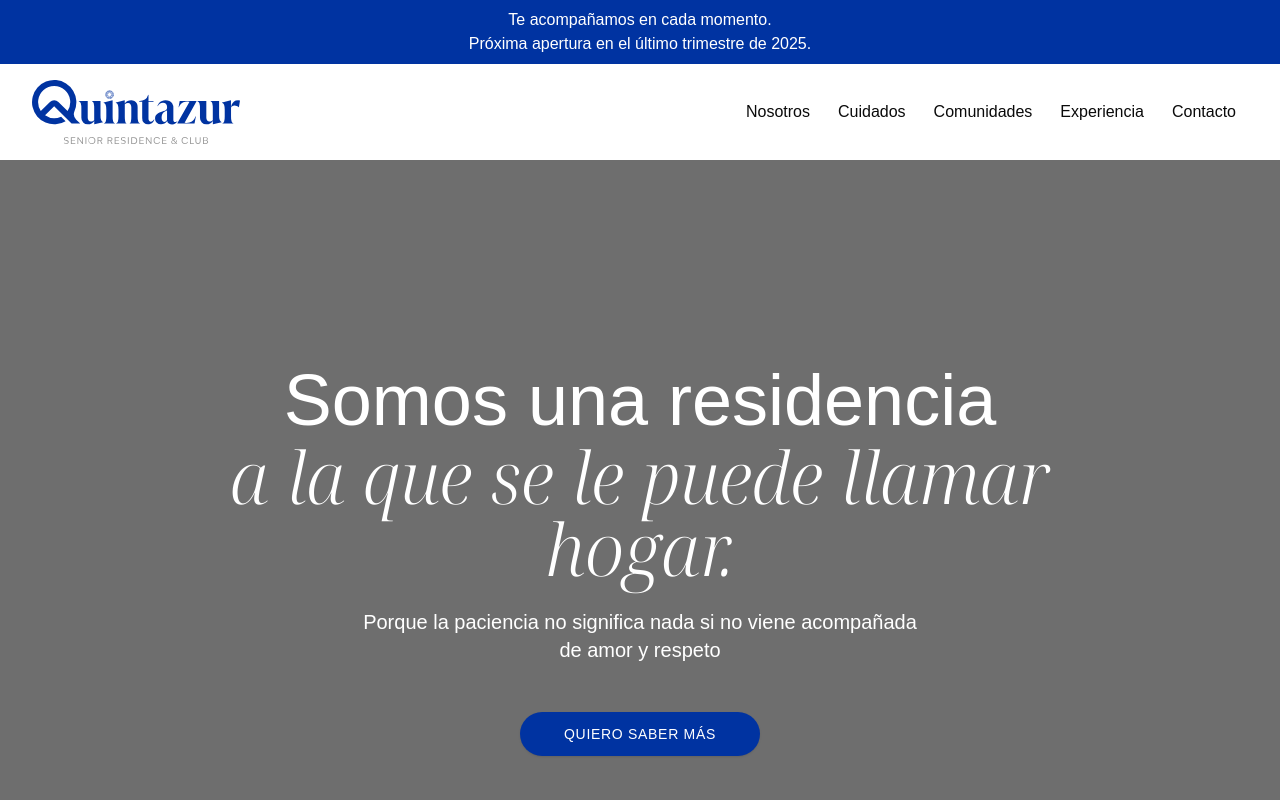
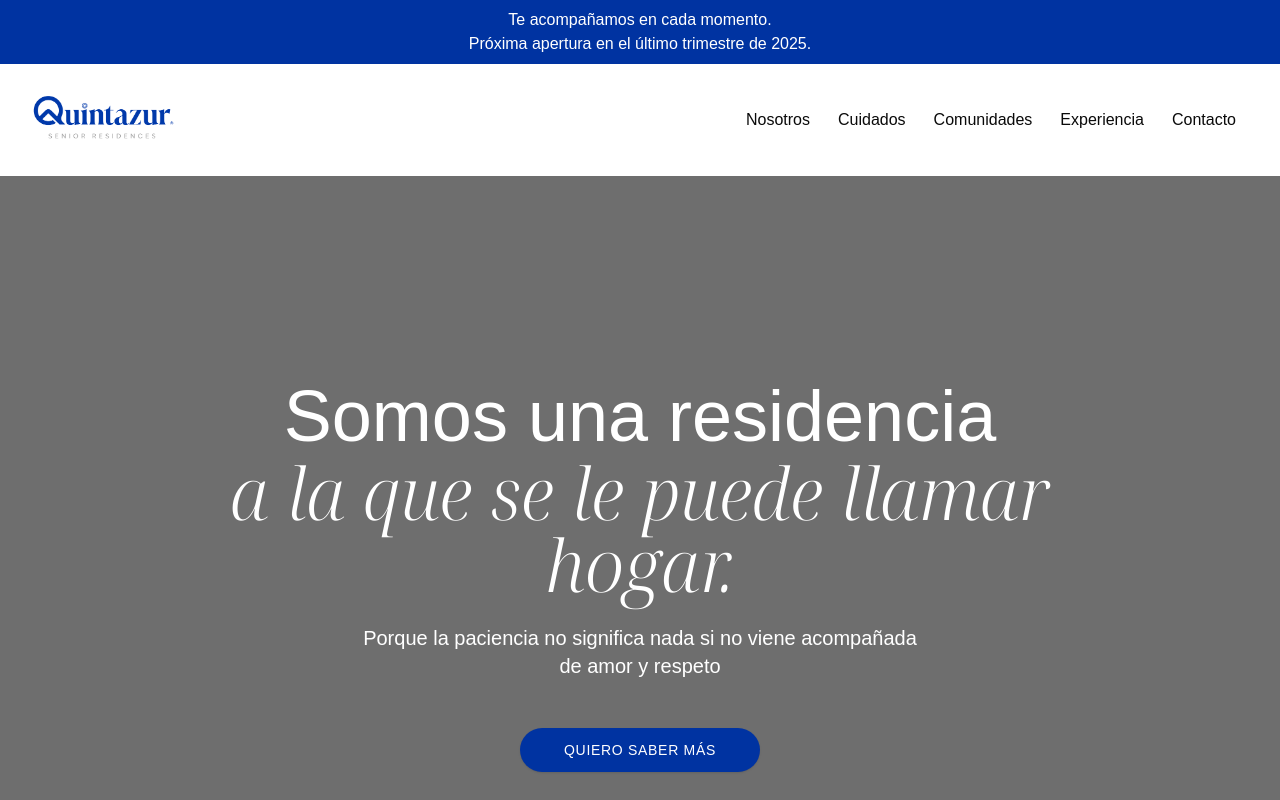
Before and after one commit to felixvnolasco84/Quintazur, a React (Vite) app: page / in a window 1280 px wide. Shown: the top 800 px of the page. Built offline with nearby package versions, Linux system fonts and the light colour scheme; no server answers; a web font is replaced by a local one.

Commit message:
new logo

```diff
--- a/src/components/ui/Navbar.tsx
+++ b/src/components/ui/Navbar.tsx
@@ -9,9 +9,7 @@
 import { useLocation } from "react-router-dom";
 import { useEffect } from "react";
 
-import Logo from '@/assets/img/logo/logo.svg'
-
-
+import Logo from '@/assets/img/logo/Nuevo_Logo_Quintazur_Azul.png'
 
 export default function Navbar() {
   const location = useLocation();
@@ -71,7 +69,7 @@
       <header className="bg-white px-4 py-4 sm:px-6 lg:px-8">
         <div className="mx-auto flex max-w-7xl items-center justify-between">
           <NavLink onClick={() => scrollToSection("inicio")} to="/">
-            <img src={Logo} className="h-16 w-auto" alt="Logo" />
+            <img src={Logo} className="h-20 w-auto" alt="Logo" />
           </NavLink>
           <NavigationMenu>
             <NavigationMenuList className="hidden lg:flex">
```
Also changed, not shown: src/assets/img/logo/Nuevo_Logo_Quintazur_Azul.png (added).
